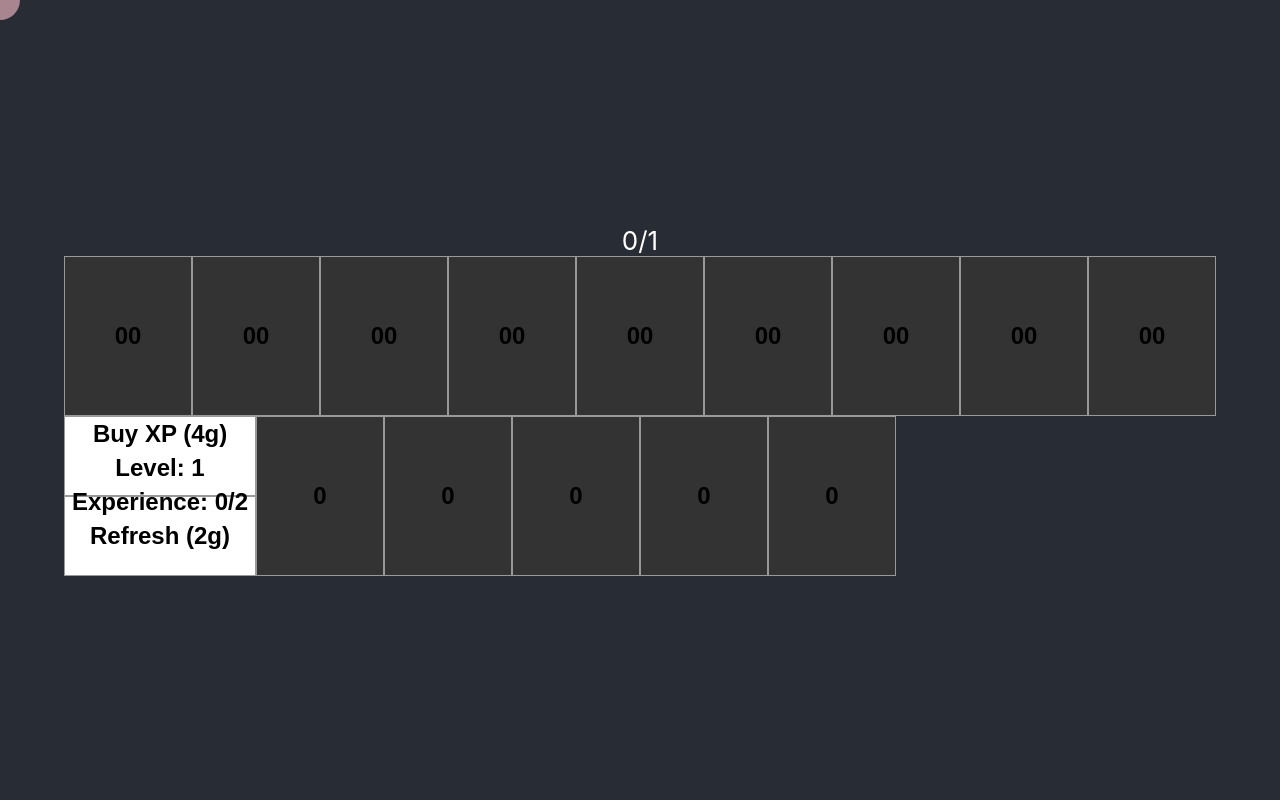
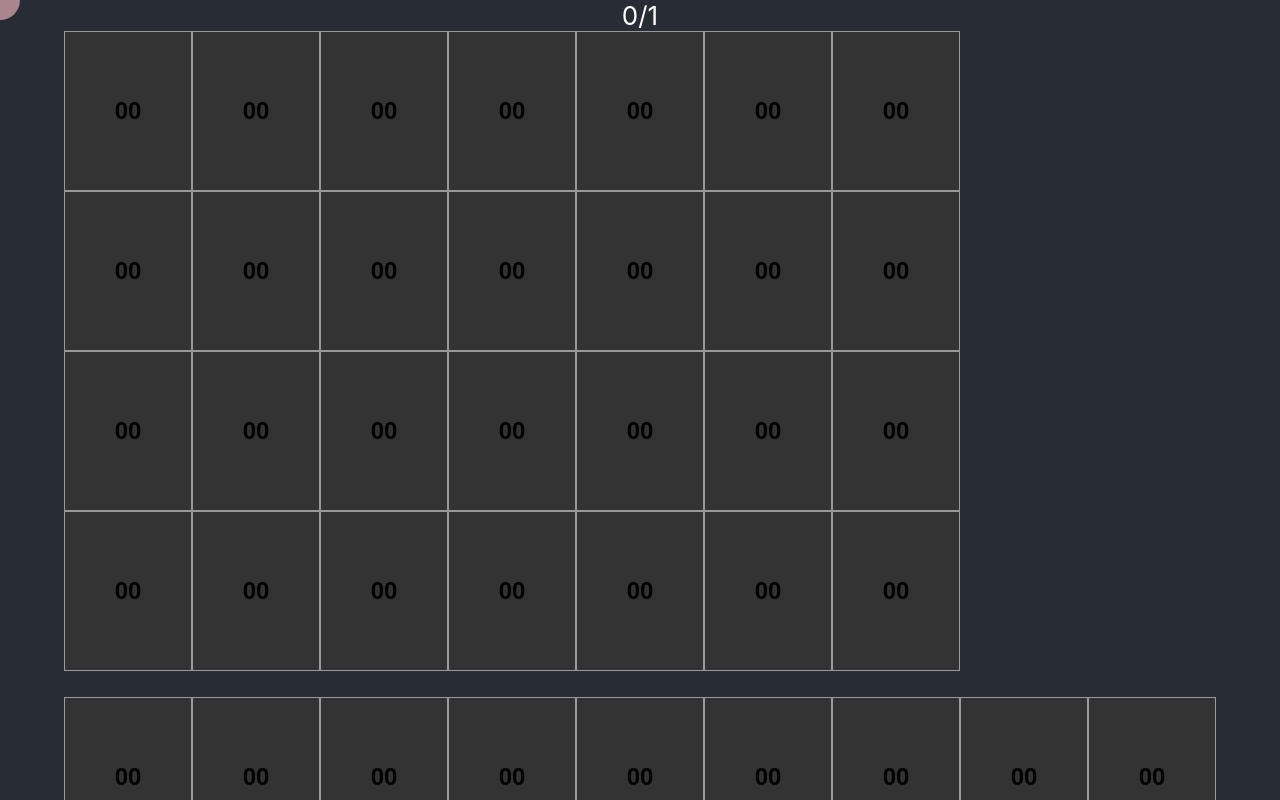
Before and after one commit to qhen143/thinkfaster, a Next.js app: page /game in a window 1280 px wide. Shown: the top 800 px of the page. Built offline with nearby package versions, Linux system fonts and the light colour scheme.

Commit message:
Board implementation (#26)
* board implementaion

* bug fix

```diff
--- a/src/components/BenchUnit.tsx
+++ b/src/components/ActiveUnit.tsx
@@ -2,7 +2,7 @@ import styles from '../../styles/Unit.module.css';
 import React from 'react';
 import { Unit } from "../types/Units";
 
-function BenchUnit(props: {unit: Unit, onClick: Function}) {
+function ActiveUnit(props: {unit: Unit, onClick: Function}) {
 
   function getUnitStyle(className: string) {
     switch (className) {
@@ -25,4 +25,4 @@ function BenchUnit(props: {unit: Unit, onClick: Function}) {
   return <button className={getUnitStyle("tier" + unit.Tier)} onClick={() => props.onClick()}>{unit.Name + unit.StarLevel}</button>
 }
 
-export default BenchUnit;
+export default ActiveUnit;
--- a/src/components/App.tsx
+++ b/src/components/App.tsx
@@ -41,6 +41,11 @@ function App() {
   let settings: Settings = {
     UseMouseTracker: true,
     shopSize: 5,
+    benchSize: 9,
+
+    // Board
+    rows: 4,
+    columns: 7,
 
     // Level
     StartingLevel: 1,
--- a/src/components/Bench.tsx
+++ b/src/components/Bench.tsx
@@ -1,11 +1,12 @@
 import React from 'react';
-import BenchUnit from './BenchUnit';
-import { Unit, PoolUnit } from "../types/Units";
+import ActiveUnit from './ActiveUnit';
+import { GameState } from '../types/GameState';
 
-function Bench(props: {units: Unit[], bench: Unit[], pool: Map<number, Map<number, PoolUnit>>, onClick: Function}) {
+function Bench(props: { state: GameState, onClick: Function}) {
+  const state = props.state;
   return (
     <div >
-      {(props.units)?.map((unit) => { return <BenchUnit key={unit.UID} unit={unit} onClick={() => props.onClick(unit, props.bench, props.pool)}/> })}
+      {(state.Container)?.map((unit) => { return <ActiveUnit key={unit.UID} unit={unit} onClick={() => props.onClick(unit, state)}/> })}
     </div>
   )
 }
--- a/src/components/Board.tsx
+++ b/src/components/Board.tsx
@@ -1,12 +1,39 @@
 import React from 'react';
-import BenchUnit from './BenchUnit';
-import { Unit, PoolUnit } from '../types/Units'
+import styles from '../../styles/Game.module.css';
+import ActiveUnit from './ActiveUnit';
+import { BoardSettings } from '../types/Settings';
+import { GameState } from '../types/GameState';
 
-function Board(props: { unitLimit: number }) {
+
+function Board(props: { state: GameState, onClick: Function, settings: BoardSettings, unitLimit: number }) {
+  const state = props.state;
+
+  function splitArrayIntoChunks<Type>(array: Type[], chunkSize: number): Type[][] {
+    const result = [];
+
+    for (let i = 0; i < array.length; i += chunkSize) {
+      const chunk = array.slice(i, i + chunkSize);
+      result.push(chunk);
+    }
+
+    return result;
+  }
+
+  const boardByRow = splitArrayIntoChunks(state.Container, props.settings.columns);
+
   return (
     <>
       <div>0/{props.unitLimit}</div>
-      <div></div>
+      {boardByRow.map((row) =>
+          (<div className={styles.row}>
+            {row.map((unit) => <ActiveUnit key={unit.UID} unit={unit} onClick={() => props.onClick(unit, state)}/>)}
+          </div>)
+        )
+      }
+      <p></p>
+      <div className={styles.row}>
+
+      </div>
     </>
   )
 }
--- a/src/components/Game.tsx
+++ b/src/components/Game.tsx
@@ -1,6 +1,5 @@
 import styles from '../../styles/Game.module.css';
 import { useState, useRef, KeyboardEvent } from 'react';
-import { v4 as uuidv4 } from 'uuid';
 import React from 'react';
 import Board from './Board';
 import Bench from './Bench';
@@ -11,32 +10,39 @@ import { useWindowListener } from '../helpers/useWindowListener';
 import { Unit, PoolUnit } from '../types/Units'
 import { Settings, LevelSettings } from '../types/Settings'
 import * as GameHelper from '../helpers/GameHelper'
+import { GameState } from '../types/GameState';
 
 function Game(props: { settings: Settings, pool: Map<number, Map<number, PoolUnit>> }) {
   const pool = useRef(props.pool);
 
-  const [bench, setBench] = useState<Unit[]>(GameHelper.initEmptyBench);
-  const [board, setBoard] = useState<Unit[]>(GameHelper.initEmptyBoard);
-  const [shop, setShop] = useState<Unit[]>(GameHelper.initEmptyShop);
+  const [bench, setBench] = useState<Unit[]>(() => GameHelper.initEmptyBench(props.settings.benchSize));
+  const [board, setBoard] = useState<Unit[]>(() => GameHelper.initEmptyBoard(props.settings.rows, props.settings.columns));
+  const [shop, setShop] = useState<Unit[]>(() => GameHelper.initEmptyShop(props.settings.shopSize));
   const [level, setLevel] = useState<number>(props.settings.StartingLevel);
   const [xp, setXP] = useState<number>(props.settings.StartingXP);
 
   const [eKeyHeld, setEKeyHeld] = useState(false);
+  const [wKeyHeld, setWKeyHeld] = useState(false);
 
   useWindowListener('keydown', downHandler);
   useWindowListener('keyup', upHandler, [shop, pool, xp, level]);
 
   function downHandler(event: KeyboardEvent<HTMLInputElement>): void {
     const {key} = event;
-    if (key === 'e') {
+    if (key === 'e')
       setEKeyHeld(true);
-    }
+
+    if (key === 'w')
+      setWKeyHeld(true);
   }
 
   function upHandler(event: KeyboardEvent<HTMLInputElement>): void {
     const {key} = event;
     if (key === 'e')
       setEKeyHeld(false);
+
+    if (key === 'w')
+      setWKeyHeld(false);
 
     if (key === 'd') {
       refreshShop(shop, level, props.settings.shopSize, pool.current, board, bench);
@@ -49,6 +55,8 @@ function Game(props: { settings: Settings, pool: Map<number, Map<number, PoolUni
     switch (key) {
       case 'e':
         return eKeyHeld;
+      case 'w':
+        return wKeyHeld;
       default:
         return false;
     }
@@ -78,21 +86,47 @@ function Game(props: { settings: Settings, pool: Map<number, Map<number, PoolUni
     setShop(GameHelper.generateShop(level, shopSize, pool, unitIdsToIgnore));
   };
 
-  function sell(unit: Unit, container: Unit[], pool: Map<number, Map<number, PoolUnit>>): void {
-    if (!isKeyHeld('e')) {
-      return;
+  function handleActiveUnit(unit: Unit, state: GameState) {
+    if (isKeyHeld('e')) {
+      sell(unit, state);
+    } else if (isKeyHeld('w')) {
+      move(unit, state);
     }
+  }
 
+  function move(unit: Unit, state: GameState): void {
     if (unit.Id === 0) {
       return;
     }
 
-    // Remove from Bench
-    var newContainer = container.map(obj => obj.UID === unit.UID ? GameHelper.generateEmptyUnit() : obj);    //TODO implement board
-    setBench(newContainer);
+    // Remove from container.
+    var newContainer = state.Container.map(obj => obj.UID === unit.UID ? GameHelper.generateEmptyUnit() : obj);
+    state.SetContainer(newContainer);
+
+    // Add to board.
+    let newNextContainer = [...state.NextContainer];
+    const i = GameHelper.findFirstEmptySlot(newNextContainer);
+    // board is full
+    if (i === -1) {
+      return;
+    }
+
+    // Add to bench
+    newNextContainer[i] = { ...unit };
+    state.SetNextContainer(newNextContainer);
+  }
+
+  function sell(unit: Unit, state: GameState): void {
+    if (unit.Id === 0) {
+      return;
+    }
+
+    // Remove from container
+    var newContainer = state.Container.map(obj => obj.UID === unit.UID ? GameHelper.generateEmptyUnit() : obj);
+    state.SetContainer(newContainer);
 
     // Add back to the unit pool
-    const unitInPool = pool.get(unit.Tier)?.get(unit.Id);
+    const unitInPool = state.Pool.get(unit.Tier)?.get(unit.Id);
     if (unitInPool !== undefined)
       // Assumption: star level never less than 1. 1/3/9 copies returned based on star level.
       unitInPool.Copies += Math.pow(3, unit.StarLevel - 1);
@@ -138,14 +172,30 @@ function Game(props: { settings: Settings, pool: Map<number, Map<number, PoolUni
 
   console.log([...pool.current.get(1)?.values() ?? []].map(a => a.Copies + a.Name).sort());
 
+  const boardState: GameState = {
+    Container: board,
+    SetContainer: setBoard,
+    NextContainer: bench,
+    SetNextContainer: setBench,
+    Pool: pool.current
+  };
+
+  const benchState = {
+    Container: bench,
+    SetContainer: setBench,
+    NextContainer: board,
+    SetNextContainer: setBoard,
+    Pool: pool.current
+  };
+
   return (
     <div>
       {mouseTracker}
-      <Board unitLimit={GameHelper.getUnitLimitForLevel(level, props.settings.UnitLimits)} />
+      <Board state={boardState} onClick={handleActiveUnit} settings={props.settings} unitLimit={GameHelper.getUnitLimitForLevel(level, props.settings.UnitLimits)} />
 
       {/* Bench  */}
       <div className={styles.row} >
-        <Bench units={bench} bench={bench} pool={pool.current} onClick={sell}/>
+        <Bench state={benchState} onClick={handleActiveUnit}/>
       </div>
 
       {/* ActionBar */}
--- a/src/helpers/GameHelper.ts
+++ b/src/helpers/GameHelper.ts
@@ -1,18 +1,17 @@
 import { v4 as uuidv4 } from 'uuid';
 import { Unit, PoolUnit } from '../types/Units'
 
-// TODO hardcoded
 // InitialStates
-export function initEmptyShop() {
-    return emptyArray(5);
+export function initEmptyShop(size: number): Unit[] {
+    return emptyArray(size);
 };
 
-export function initEmptyBench() {
-    return emptyArray(9);
+export function initEmptyBench(size: number): Unit[] {
+    return emptyArray(size);
 };
 
-export function initEmptyBoard() {
-    return emptyArray(4*7); //4 rows 7 cols
+export function initEmptyBoard(row: number, col: number): Unit[] {
+    return emptyArray(row*col);
 }
 
 export function emptyArray(size: number) {
```
Also changed, not shown: src/types/GameState.d.ts (added, +7 -0 lines), src/types/Settings.d.ts (+10 -4 lines).
